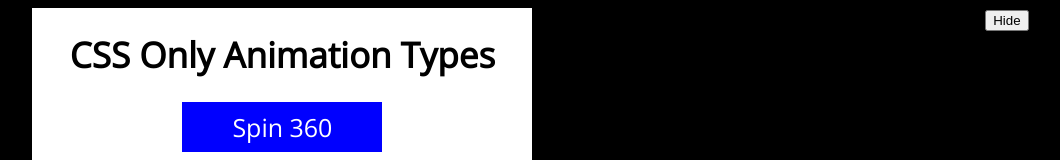
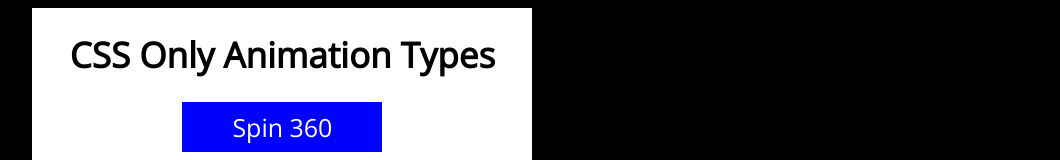
Before and after one commit to JdyL/CSS-animations-only, a plain HTML site: page index.html in a window 1280 px wide. Shown: the top 160 px of the page, without its empty margins (102-1162 px from the left). Drawn offline with nearby package versions, Linux system fonts and the light colour scheme.

Commit message:
Deleted accidental 'Hide' button

```diff
--- a/index.html
+++ b/index.html
@@ -33,8 +33,6 @@
 
 
     <div class="boxTester"></div>
-    <button id="hide">Hide</button>
-
 </body>
 <script>
     $(document).ready(function () {
```
